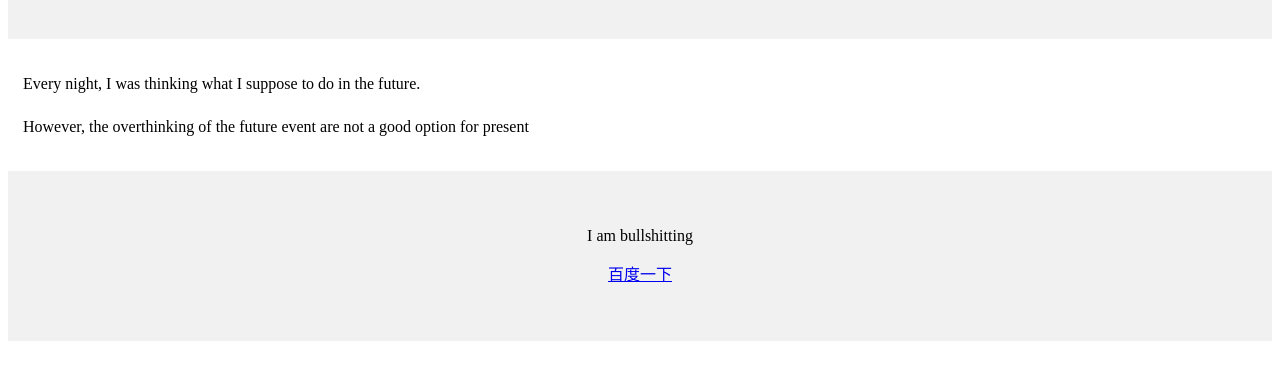
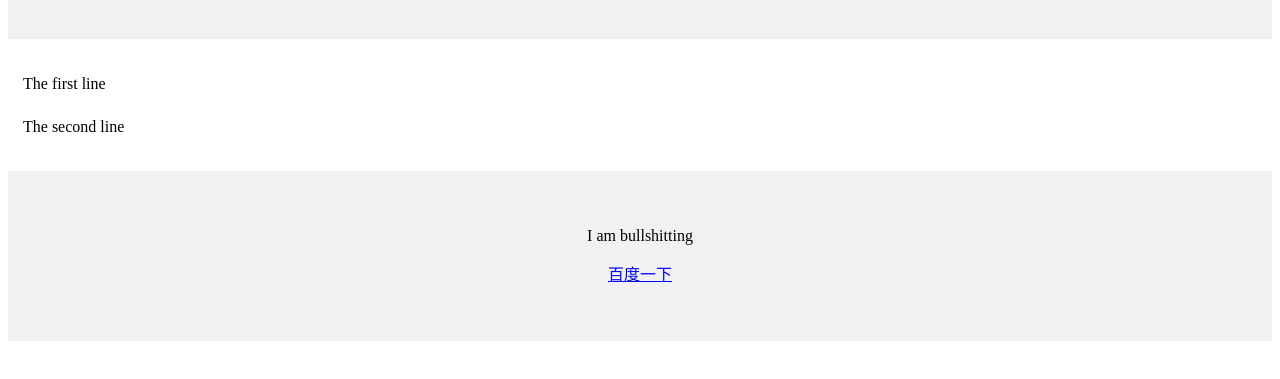
Before and after one commit to xiaolot/F1, a plain HTML site: page index.html in a window 1280 px wide. Shown: the part 253-632 px from the top of the page. Drawn offline with nearby package versions, Linux system fonts and the light colour scheme.

Commit message:
Update index.html

```diff
--- a/index.html
+++ b/index.html
@@ -29,8 +29,8 @@
     Padding:15px;
     line-height:1.7;"
 >
-<p>Every night, I was thinking what I suppose to do in the future.</p>
-<p>However, the overthinking of the future event are not a good option for present</p>
+<p>The first line</p>
+<p>The second line</p>
 </div>
 
 
```
